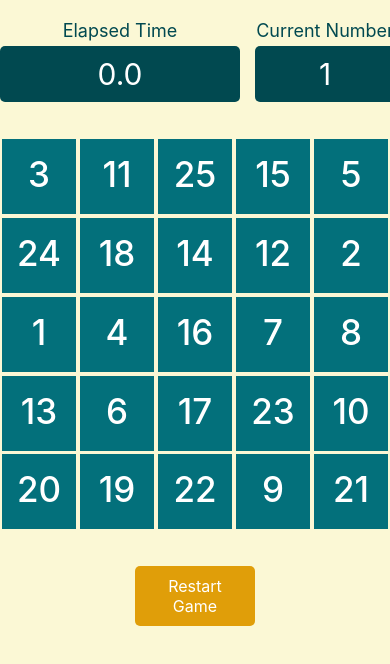
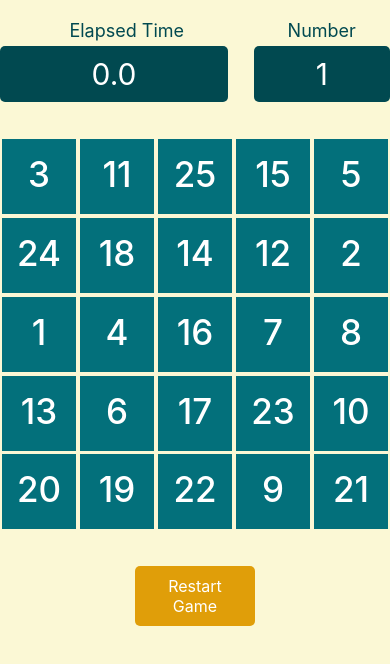
Before and after one commit to sinangenc/1to50-React, a React (Create React App) app: page / in a window 390 px wide. Shown: the top 664 px of the page. Built offline with nearby package versions, Linux system fonts and the light colour scheme.

Commit message:
Css improvements for mobile devices

```diff
--- a/src/App.css
+++ b/src/App.css
@@ -34,22 +34,22 @@
 }
 
 .InfoField{
-  width: 395px;
+  max-width: 395px;
   margin: 20px auto auto auto;
 }
 
 .Timer{
-  width: 240px;
+  width: 65%;
   float: left;
 }
 
 .CurrentNumber{
-  width: 140px;
+  width: 35%;
   float: right;
 }
 
-.Timer span,
-.CurrentNumber span{
+.Timer > span,
+.CurrentNumber > span{
   display: block;
   font-size: 18px;
   margin-bottom: 5px;
@@ -68,9 +68,6 @@
 
 .Timer div {
   width: 200px;
-}
-
-@media only screen and (max-width: 400px) {
 }
 
 .FinishMessage{
@@ -106,3 +103,20 @@
   clear: both;
   display: table;
 }
+
+
+@media only screen and (max-width: 400px) {
+  .Timer div,
+  .CurrentNumber div {
+    width: 90%;
+    padding: 10px 0;
+  }
+
+  .CurrentNumber div {
+    width: 100%;
+  }
+
+  .hideSmallScreen{
+    display: none !important;
+  }
+}
--- a/src/components/CurrentNumber.js
+++ b/src/components/CurrentNumber.js
@@ -4,7 +4,7 @@ class CurrentNumber extends React.Component{
     render() {
         return(
             <div className="CurrentNumber">
-                <span className="text">Current Number</span>
+                <span className="text"><span className="hideSmallScreen">Current</span> Number</span>
                 <div className="block">{this.props.currentNumber}</div>
             </div>
         );
```
